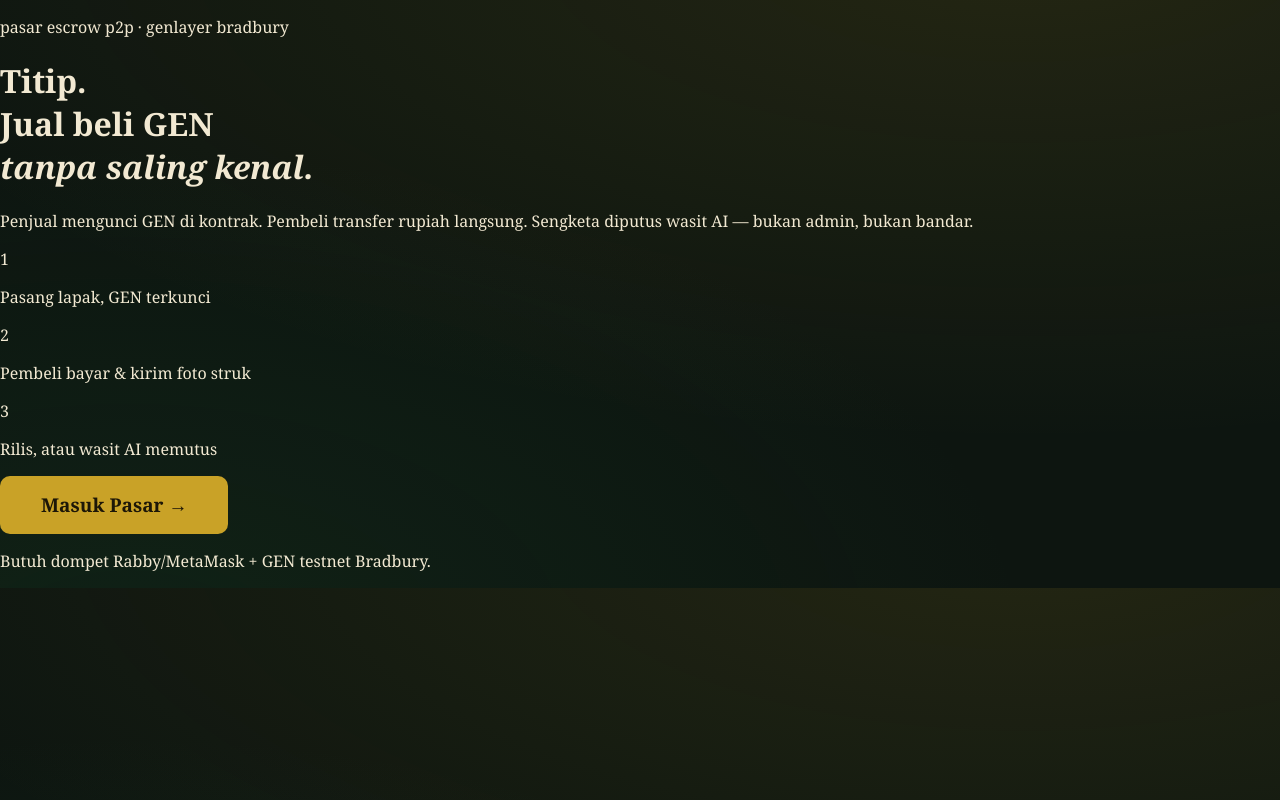
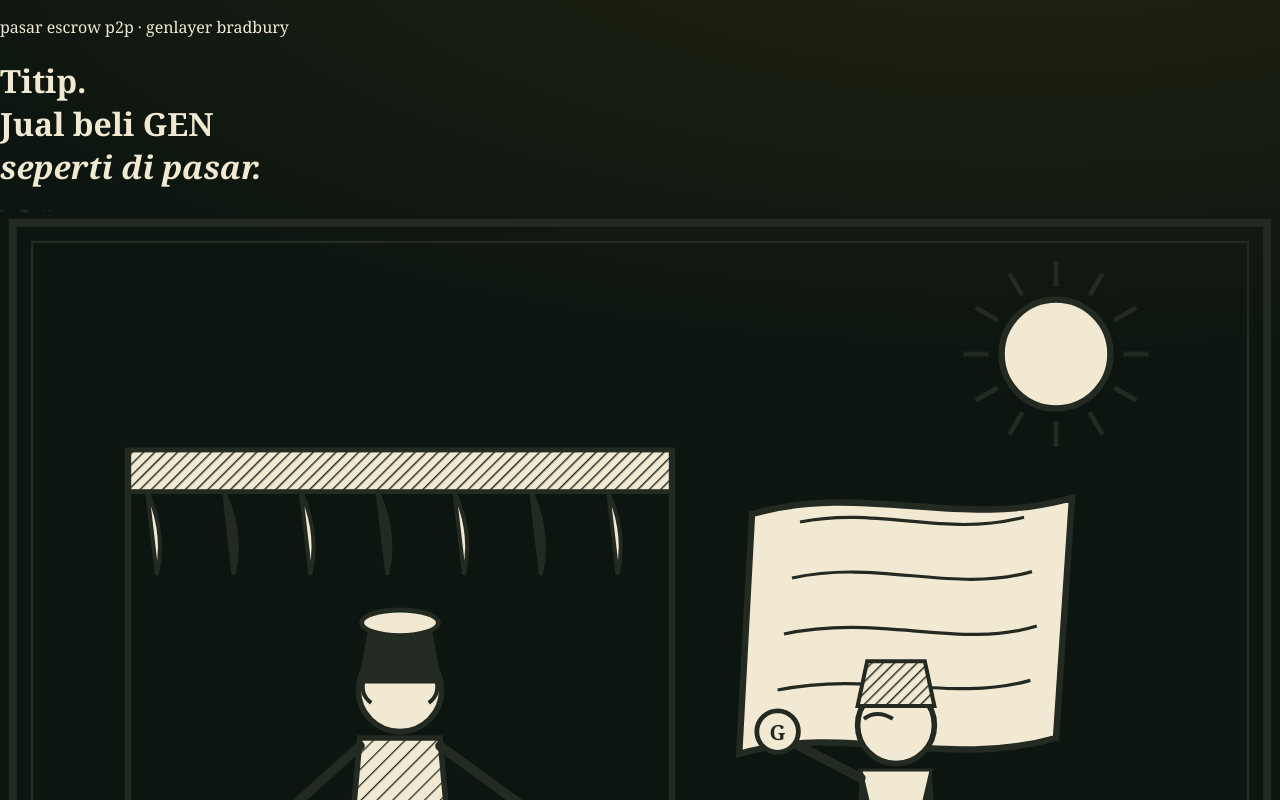
Before and after one commit to seijin88/p2p-escrow, a React (Vite) app in the folder frontend/: page / in a window 1280 px wide. Shown: the top 800 px of the page. Built offline with nearby package versions, Linux system fonts and the light colour scheme; what genlayer-js would draw is missing.

Commit message:
feat: hand-drawn animated woodcut market on landing

```diff
--- a/frontend/src/components/Landing.jsx
+++ b/frontend/src/components/Landing.jsx
@@ -1,18 +1,25 @@
 import React from 'react'
+import PasarUkiran from './PasarUkiran.jsx'
 
 export default function Landing({ onLaunch }) {
   return (
-    <div className="landing">
+    <div className="landing landing-pasar">
       <div className="landing-kertas">
         <p className="landing-cap">pasar escrow p2p · genlayer bradbury</p>
-        <h1 className="landing-judul">Titip.<br />Jual beli GEN<br /><em>tanpa saling kenal.</em></h1>
+        <h1 className="landing-judul">Titip.<br />Jual beli GEN<br /><em>seperti di pasar.</em></h1>
+
+        <div className="ukiran-bingkai">
+          <PasarUkiran />
+          <span className="ukiran-cap">Bukan-AI · diukir tangan di SVG</span>
+        </div>
+
         <p className="landing-sub">
-          Penjual mengunci GEN di kontrak. Pembeli transfer rupiah langsung.
-          Sengketa diputus wasit AI — bukan admin, bukan bandar.
+          Penjual gelar lapak dan mengunci GEN di kontrak. Pembeli transfer rupiah
+          langsung. Kalau sengketa, wasit AI yang memutus — bukan bandar, bukan admin.
         </p>
         <div className="landing-langkah">
-          <div><span>1</span><p>Pasang lapak, GEN terkunci</p></div>
-          <div><span>2</span><p>Pembeli bayar & kirim foto struk</p></div>
+          <div><span>1</span><p>Gelar lapak, GEN terkunci</p></div>
+          <div><span>2</span><p>Bayar & kirim foto struk</p></div>
           <div><span>3</span><p>Rilis, atau wasit AI memutus</p></div>
         </div>
         <button className="btn btn-primary btn-besar" onClick={onLaunch}>Masuk Pasar →</button>
--- /dev/null
+++ b/frontend/src/components/PasarUkiran.jsx
@@ -0,0 +1,107 @@
+import React from 'react'
+
+// Ilustrasi pasar tradisional gaya cukilan kayu — digambar tangan (SVG),
+// dianimasikan via CSS. Bukan gambar AI, bukan stok ber-watermark.
+export default function PasarUkiran() {
+  return (
+    <svg viewBox="0 0 800 500" className="ukiran" role="img" aria-label="Pasar tradisional">
+      <defs>
+        <pattern id="arsir" width="7" height="7" patternTransform="rotate(45)" patternUnits="userSpaceOnUse">
+          <rect width="7" height="7" fill="#f2e9d2" />
+          <line x1="0" y1="0" x2="0" y2="7" stroke="#232a22" strokeWidth="1.6" />
+        </pattern>
+        <pattern id="arsirRapat" width="5" height="5" patternTransform="rotate(45)" patternUnits="userSpaceOnUse">
+          <rect width="5" height="5" fill="#f2e9d2" />
+          <line x1="0" y1="0" x2="0" y2="5" stroke="#232a22" strokeWidth="1.8" />
+        </pattern>
+      </defs>
+
+      {/* bingkai pelat */}
+      <rect x="8" y="8" width="784" height="484" fill="none" stroke="#232a22" strokeWidth="5" />
+      <rect x="20" y="20" width="760" height="460" fill="none" stroke="#232a22" strokeWidth="1.5" />
+
+      {/* matahari */}
+      <g className="ukir-matahari" style={{ transformOrigin: '660px 90px' }}>
+        <circle cx="660" cy="90" r="34" fill="#f2e9d2" stroke="#232a22" strokeWidth="4" />
+        {Array.from({ length: 12 }).map((_, i) => {
+          const a = (i * Math.PI) / 6
+          const x1 = 660 + Math.cos(a) * 42, y1 = 90 + Math.sin(a) * 42
+          const x2 = 660 + Math.cos(a) * 58, y2 = 90 + Math.sin(a) * 58
+          return <line key={i} x1={x1} y1={y1} x2={x2} y2={y2} stroke="#232a22" strokeWidth="3" />
+        })}
+      </g>
+
+      {/* burung */}
+      <g className="ukir-burung ukir-burung-1" stroke="#232a22" strokeWidth="3" fill="none">
+        <path d="M0,0 q8,-8 16,0 q8,-8 16,0" />
+      </g>
+      <g className="ukir-burung ukir-burung-2" stroke="#232a22" strokeWidth="2.5" fill="none">
+        <path d="M0,0 q7,-7 14,0 q7,-7 14,0" />
+      </g>
+
+      {/* tenda lapak */}
+      <g className="ukir-tenda" style={{ transformOrigin: '250px 150px' }}>
+        <rect x="80" y="150" width="340" height="26" fill="url(#arsirRapat)" stroke="#232a22" strokeWidth="3" />
+        {Array.from({ length: 7 }).map((_, i) => (
+          <path key={i} d={`M${92 + i * 48},176 q12,26 6,52 L${92 + i * 48},176 Z`}
+            fill={i % 2 ? '#232a22' : '#f2e9d2'} stroke="#232a22" strokeWidth="2.5" />
+        ))}
+        <line x1="80" y1="150" x2="80" y2="420" stroke="#232a22" strokeWidth="4" />
+        <line x1="420" y1="150" x2="420" y2="420" stroke="#232a22" strokeWidth="4" />
+      </g>
+
+      {/* kain dagangan berkibar */}
+      <g className="ukir-kain">
+        <path d="M470,190 C540,170 600,200 670,180 L660,330 C590,350 530,320 462,340 Z"
+          fill="#f2e9d2" stroke="#232a22" strokeWidth="4" />
+        <path d="M500,195 C550,185 590,205 640,192" fill="none" stroke="#232a22" strokeWidth="2" />
+        <path d="M495,230 C550,218 595,240 645,226" fill="none" stroke="#232a22" strokeWidth="2" />
+        <path d="M490,265 C550,252 600,275 648,260" fill="none" stroke="#232a22" strokeWidth="2" />
+        <path d="M486,300 C545,288 595,308 644,294" fill="none" stroke="#232a22" strokeWidth="2" />
+      </g>
+
+      {/* pedagang */}
+      <g className="ukir-goyang" style={{ animationDelay: '0s' }}>
+        <ellipse cx="250" cy="440" rx="70" ry="12" fill="url(#arsir)" stroke="#232a22" strokeWidth="2" />
+        <path d="M215,440 L225,330 L275,330 L285,440 Z" fill="url(#arsir)" stroke="#232a22" strokeWidth="3.5" />
+        <circle cx="250" cy="300" r="26" fill="#f2e9d2" stroke="#232a22" strokeWidth="3.5" />
+        <path d="M228,292 q10,-8 20,0 M228,292 q-4,10 4,16 M272,292 q4,10 -4,16" fill="none" stroke="#232a22" strokeWidth="2.5" />
+        <path d="M224,296 L276,296 L270,262 L230,262 Z" fill="#232a22" />
+        <ellipse cx="250" cy="258" rx="24" ry="8" fill="#f2e9d2" stroke="#232a22" strokeWidth="3" />
+        <path d="M225,335 L175,380 M275,335 L330,375" stroke="#232a22" strokeWidth="6" strokeLinecap="round" />
+        <circle cx="172" cy="382" r="9" fill="#f2e9d2" stroke="#232a22" strokeWidth="3" />
+      </g>
+
+      {/* pembeli + koin */}
+      <g className="ukir-goyang" style={{ animationDelay: '1.1s' }}>
+        <ellipse cx="560" cy="445" rx="60" ry="11" fill="url(#arsir)" stroke="#232a22" strokeWidth="2" />
+        <path d="M530,445 L538,350 L582,350 L590,445 Z" fill="#232a22" />
+        <path d="M538,350 L582,350 L575,380 L545,380 Z" fill="#f2e9d2" stroke="#232a22" strokeWidth="2" />
+        <circle cx="560" cy="322" r="24" fill="#f2e9d2" stroke="#232a22" strokeWidth="3.5" />
+        <path d="M540,318 q8,-6 18,0" fill="none" stroke="#232a22" strokeWidth="2.5" />
+        <path d="M536,310 L584,310 L578,282 L542,282 Z" fill="url(#arsirRapat)" stroke="#232a22" strokeWidth="2.5" />
+        <path d="M538,355 L490,330" stroke="#232a22" strokeWidth="6" strokeLinecap="round" />
+        <g className="ukir-koin" style={{ transformOrigin: '486px 326px' }}>
+          <circle cx="486" cy="326" r="13" fill="#f2e9d2" stroke="#232a22" strokeWidth="3" />
+          <text x="486" y="331" textAnchor="middle" fontSize="13" fontWeight="bold" fill="#232a22">G</text>
+        </g>
+      </g>
+
+      {/* meja dagangan */}
+      <g>
+        <rect x="330" y="400" width="120" height="14" fill="#232a22" />
+        <line x1="345" y1="414" x2="345" y2="452" stroke="#232a22" strokeWidth="5" />
+        <line x1="435" y1="414" x2="435" y2="452" stroke="#232a22" strokeWidth="5" />
+        <ellipse cx="365" cy="394" rx="16" ry="10" fill="#f2e9d2" stroke="#232a22" strokeWidth="3" />
+        <path d="M395,400 q4,-18 14,-22 q10,4 14,22 Z" fill="url(#arsir)" stroke="#232a22" strokeWidth="2.5" />
+        <circle cx="425" cy="392" r="9" fill="#f2e9d2" stroke="#232a22" strokeWidth="2.5" />
+      </g>
+
+      {/* tanah */}
+      <line x1="20" y1="452" x2="780" y2="452" stroke="#232a22" strokeWidth="4" />
+      {Array.from({ length: 24 }).map((_, i) => (
+        <line key={i} x1={40 + i * 31} y1="452" x2={32 + i * 31} y2="466" stroke="#232a22" strokeWidth="2" />
+      ))}
+    </svg>
+  )
+}
--- a/frontend/src/landing.css
+++ b/frontend/src/landing.css
@@ -32,6 +32,35 @@
 .landing-langkah p { margin: 0; font-size: 14px; }
 .landing-note { margin-top: 16px; font-size: 13px; color: #5c665c; }
 
+/* ── Ukiran pasar (SVG hidup) ── */
+.ukiran-bingkai { position: relative; margin: 26px 0 6px; }
+.ukiran { width: 100%; height: auto; display: block; }
+.ukiran-cap {
+  position: absolute; top: 14px; left: 14px;
+  background: #232a22; color: #f2e9d2;
+  font-family: ui-monospace, Menlo, Consolas, monospace;
+  font-size: 12px; letter-spacing: 1px;
+  padding: 5px 12px; border-radius: 6px;
+}
+.ukir-goyang { animation: goyang 3.2s ease-in-out infinite; }
+@keyframes goyang { 0%, 100% { transform: translateY(0); } 50% { transform: translateY(-7px); } }
+.ukir-kain { animation: kibas 4s ease-in-out infinite; transform-origin: 560px 260px; }
+@keyframes kibas { 0%, 100% { transform: skewX(0deg); } 50% { transform: skewX(2.5deg); } }
+.ukir-tenda { animation: tenda 5s ease-in-out infinite; }
+@keyframes tenda { 0%, 100% { transform: rotate(0deg); } 50% { transform: rotate(0.6deg); } }
+.ukir-matahari { animation: putar 40s linear infinite; }
+@keyframes putar { to { transform: rotate(360deg); } }
+.ukir-koin { animation: koin 2.4s ease-in-out infinite; }
+@keyframes koin { 0%, 100% { transform: rotate(-8deg); } 50% { transform: rotate(10deg); } }
+.ukir-burung { animation: terbang 16s linear infinite; }
+.ukir-burung-1 { animation-delay: 0s; }
+.ukir-burung-2 { animation-delay: -8s; }
+@keyframes terbang {
+  from { transform: translate(820px, 60px); }
+  to { transform: translate(-60px, 110px); }
+}
+.landing-pasar .landing-kertas { max-width: 720px; }
+
 @media (max-width: 600px) {
   .landing-kertas { padding: 36px 24px; }
   .landing-judul { font-size: 36px; }
```
